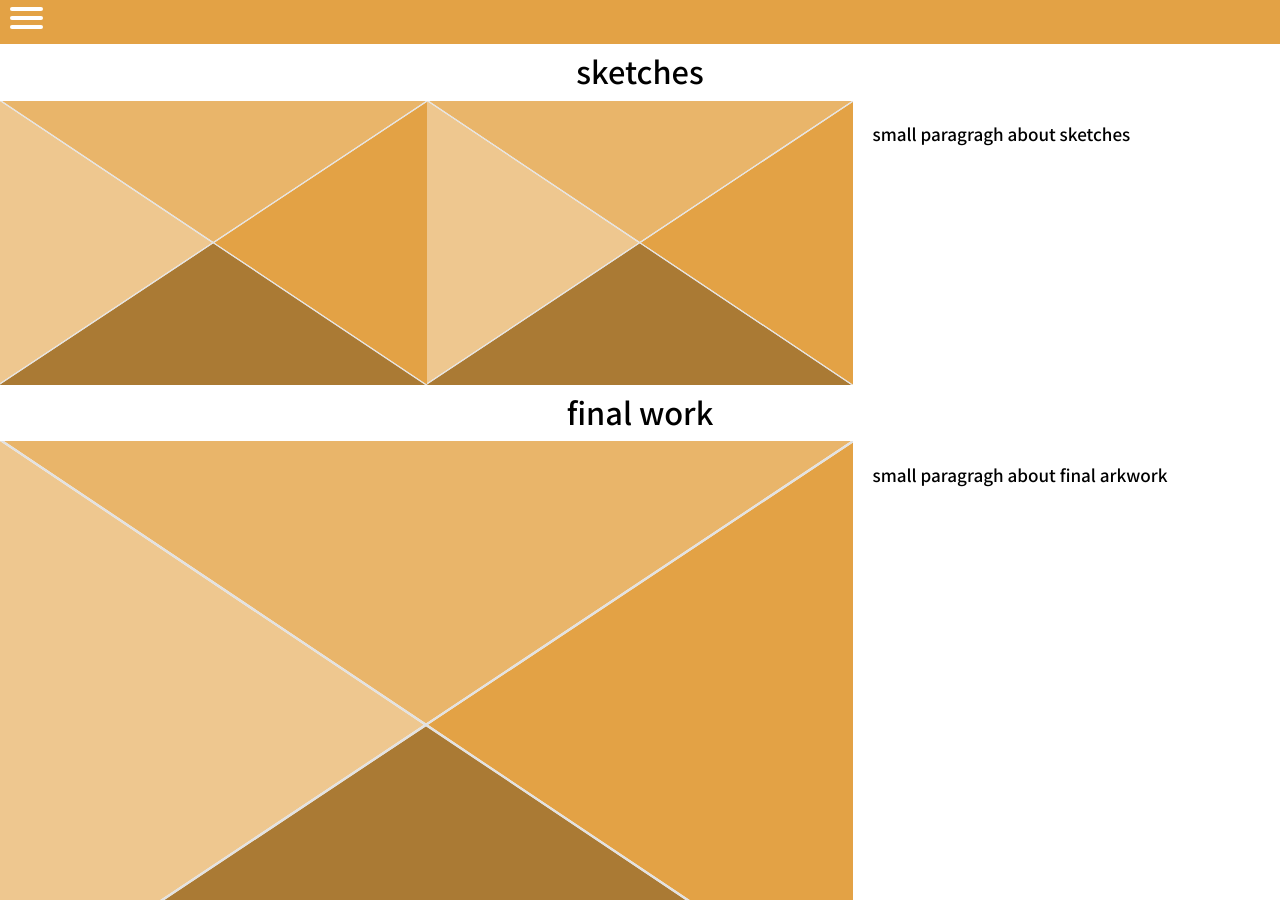
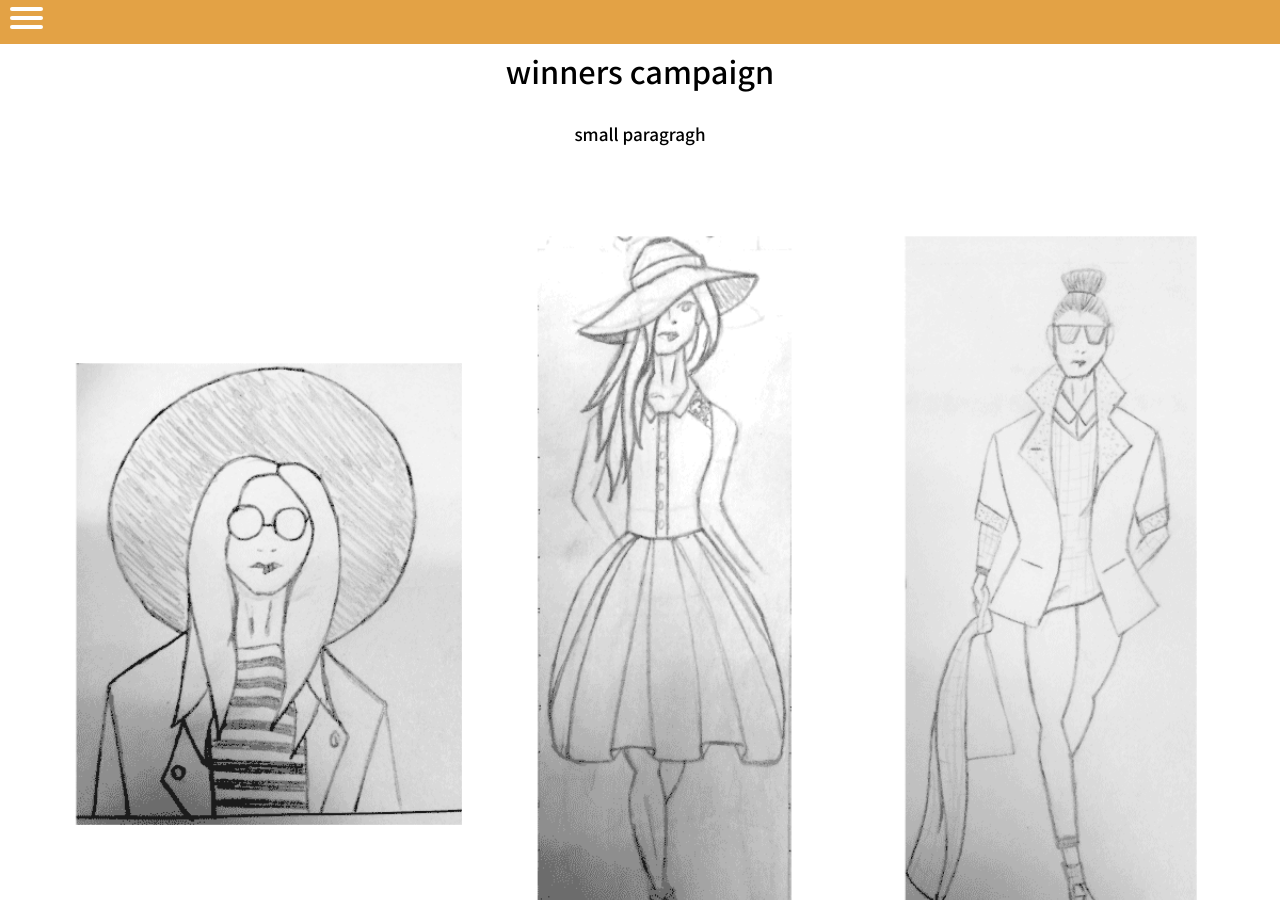
Before and after one commit to Sabrinaheideman/jekyll-portfolio, a Jekyll site: the page built from artwork-photo1.html, in a window 1280 px wide and 900 px high. Built offline with Jekyll 4.4.1, drawn with Linux system fonts in a browser that asks for light colours.

Commit message:
adding images for home and winners

```diff
--- a/artwork-photo1.html
+++ b/artwork-photo1.html
@@ -3,32 +3,24 @@ layout: default
 ---
 
 <main>
-  <h1>sketches</h1>
-  <section class="grid">
-    <div class="unit xs-1 s-1 m-1-2 l-1-3 xl-1-3">
+  <h1>winners campaign</h1>
+  <p>small paragragh</p>
+  <section class="">
+    <div class="">
       <div class="embed embed-3by2">
-        <img class="img-flex about-photo embed-item" src="{{site.baseurl}}/images/placeholder-3by2-c.svg" alt="">
+        <img class="img-flex about-photo embed-item space" src="{{site.baseurl}}/images/winners-sketches.png" alt="">
       </div>
-    </div>
-    <div class="unit xs-1 s-1 m-1-2 l-1-3 xl-1-3">
       <div class="embed embed-3by2">
-        <img class="img-flex about-photo embed-item" src="{{site.baseurl}}/images/placeholder-3by2-c.svg" alt="">
+        <img class="img-flex about-photo embed-item space" src="{{site.baseurl}}/images/winners-blue.png" alt="">
       </div>
-    </div>
-    <div class="unit xs-1 s-1 m-1 l-1-3 xl-1-3">
-      <p class="photo-text">small paragragh about sketches</p>
-    </div>
-  </section>
-  <h1>final work</h1>
-  <section class="grid">
-    <div class="unit xs-1 s-1 m-1-2 l-2-3 xl-2-3">
       <div class="embed embed-3by2">
-        <img class="img-flex about-photo embed-item" src="{{site.baseurl}}/images/placeholder-3by2-c.svg" alt="">
+        <img class="img-flex about-photo embed-item space" src="{{site.baseurl}}/images/winners-pink.png" alt="">
       </div>
-    </div>
-    <div class="unit xs-1 s-1 m-1-2 l-1-3 xl-1-3">
-      <p class="photo-text">small paragragh about final arkwork</p>
-    </div>
+      <div class="embed embed-3by2">
+        <img class="img-flex about-photo embed-item space" src="{{site.baseurl}}/images/winners-green.png" alt="">
+      </div>
+
+
   </section>
 </main>
 
```
Also changed, not shown: index.html (+4 -4 lines), images/the-walking-dead.png (added), images/thelastofus.png, images/thewalkingdead.jpg (added), images/winners-blue.png (added), images/winners-green.png (added), images/winners-pink.png (added), images/winners-sketches.png (added).
